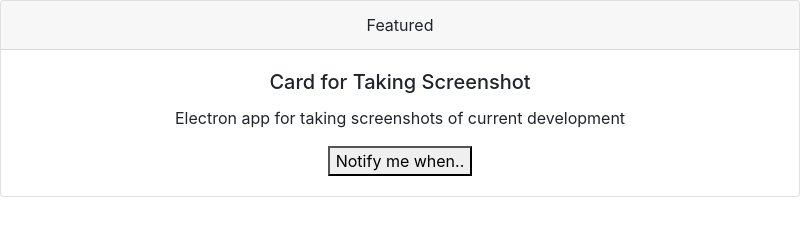
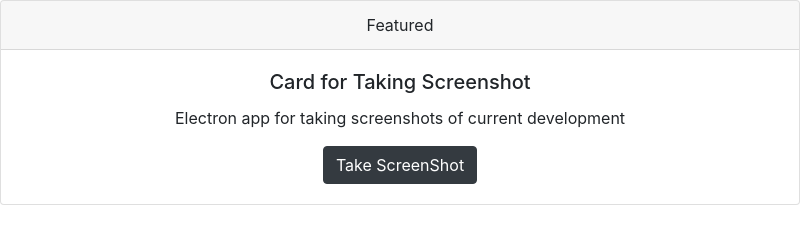
Before and after one commit to kkpatel911/Electron-Desktop-App, an Electron app: page src/index.html in a window 800 px wide. Drawn offline with nearby package versions, Linux system fonts and the light colour scheme.

Commit message:
minor adjustments

```diff
--- a/src/index.html
+++ b/src/index.html
@@ -29,7 +29,7 @@
           Electron app for taking screenshots of current development
         </p>
         <!-- <a href="#" class="btn btn-primary">Take ScreenShot</a> -->
-        <button id="notifyBtn">Notify me when..</button>
+        <button id="notifyBtn" class="btn btn-dark">Take ScreenShot</button>
       </div>
     </div>
 
```
Also changed, not shown: 1 other file.
